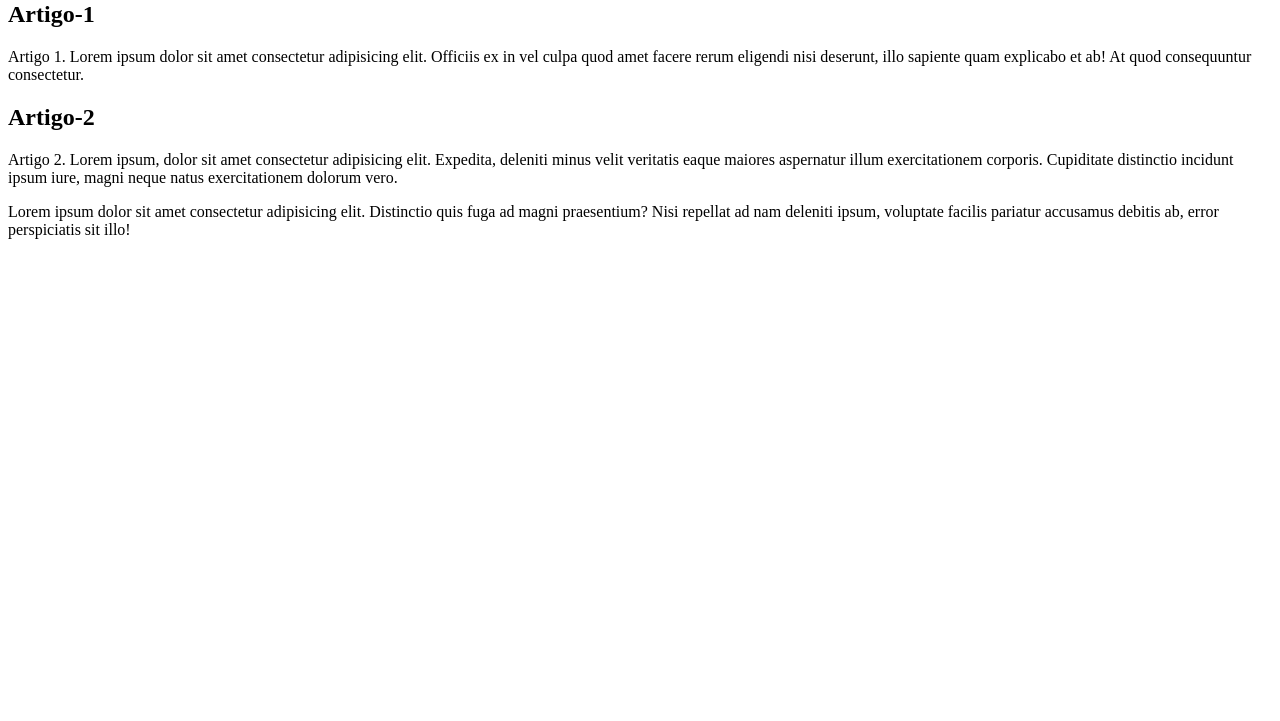
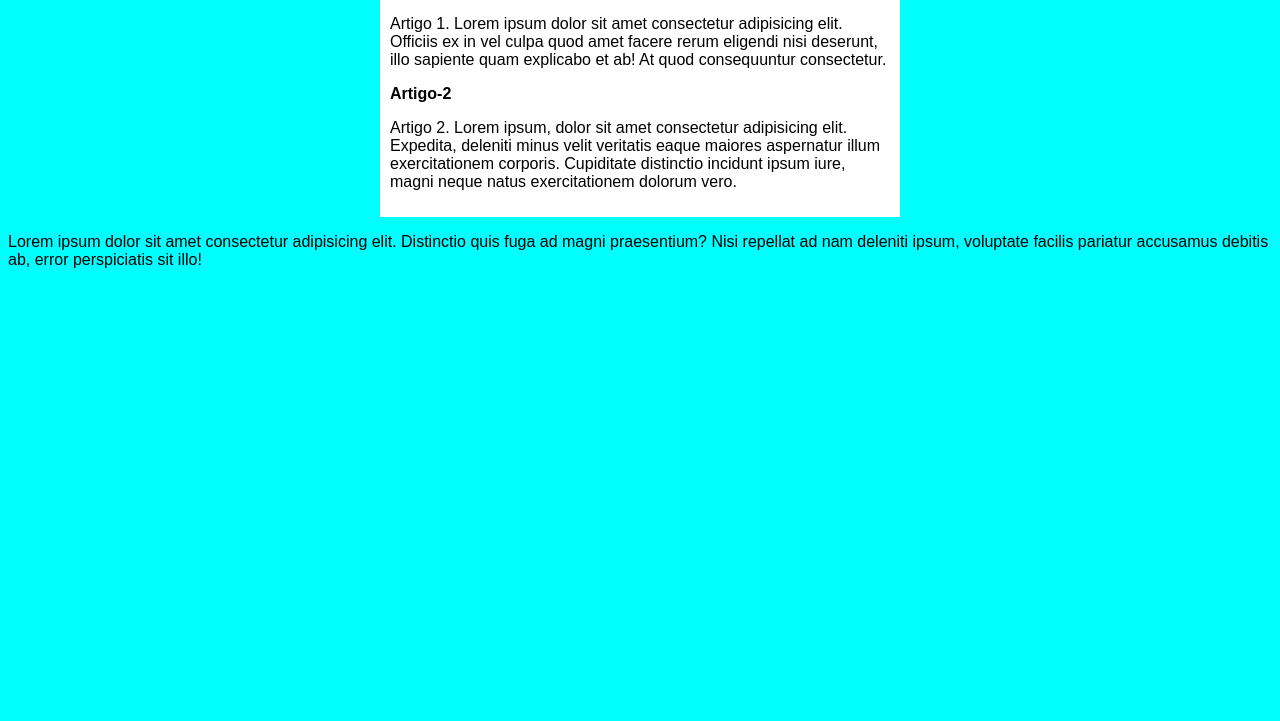
Before and after one commit to wilsonribeiromiguel/projeto-site-teste-branch, a plain HTML site: page index.html in a window 1280 px wide. Shown: the part 79-800 px from the top of the page. Drawn offline with Linux system fonts and the light colour scheme.

Commit message:
iniciado o design
iniciado o design

```diff
--- /dev/null
+++ b/estilos/style.css
@@ -0,0 +1,17 @@
+* {
+    font-family: Arial, Helvetica, sans-serif;
+    font-size: 16px;
+}
+
+body {
+    background-color: aqua;
+
+}
+
+main {
+    background-color: white;
+    width: 500px;
+    margin: auto;
+    padding: 10px;
+    box-shadow: 3px,3px,5px, (0,0,0,0.473);
+}
--- a/index.html
+++ b/index.html
@@ -5,6 +5,8 @@
     <meta http-equiv="X-UA-Compatible" content="IE=edge">
     <meta name="viewport" content="width=device-width, initial-scale=1.0">
     <title>Projeto site teste com Branch-Master</title>
+    <link rel="stylesheet" href="estilos/style.css">
+
 </head>
 <body>
     <main>
```
